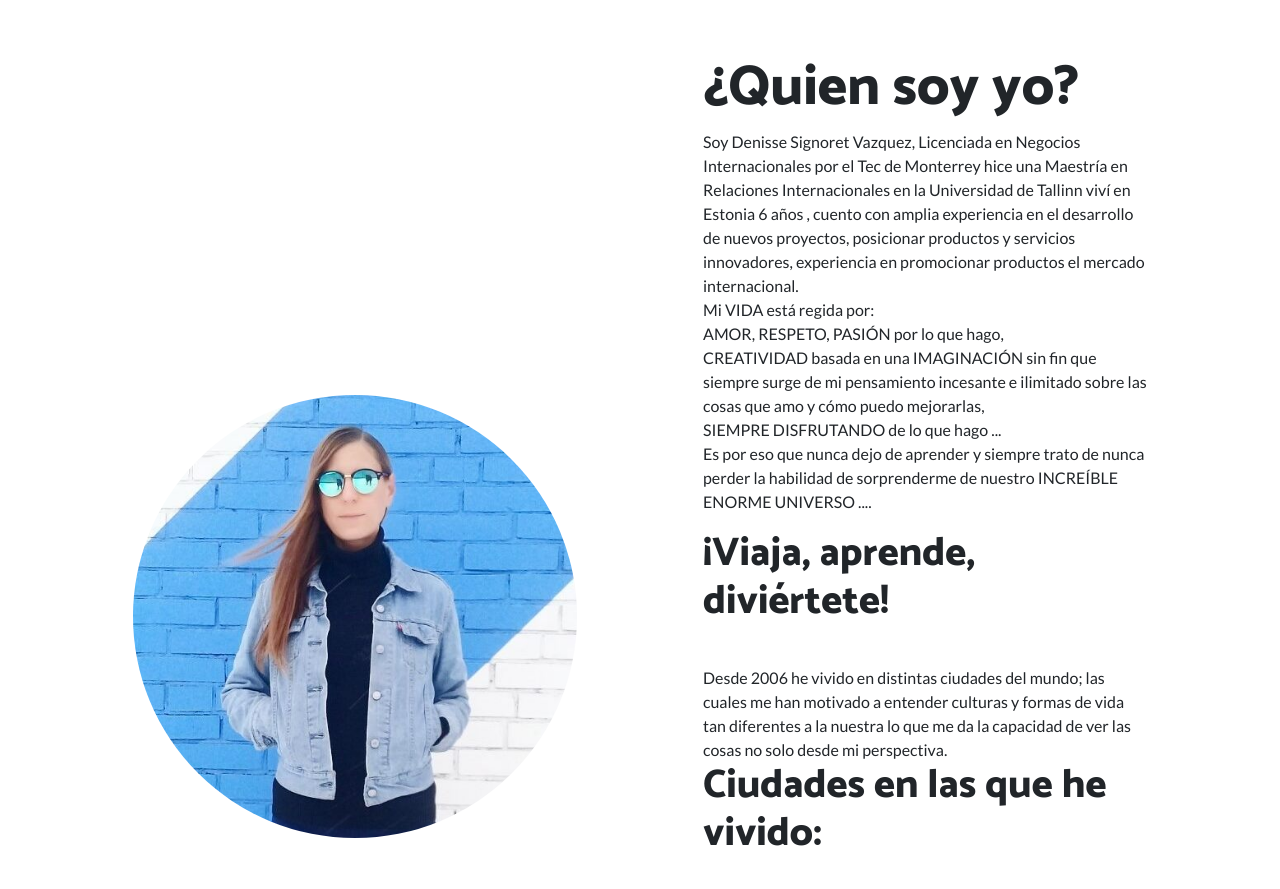
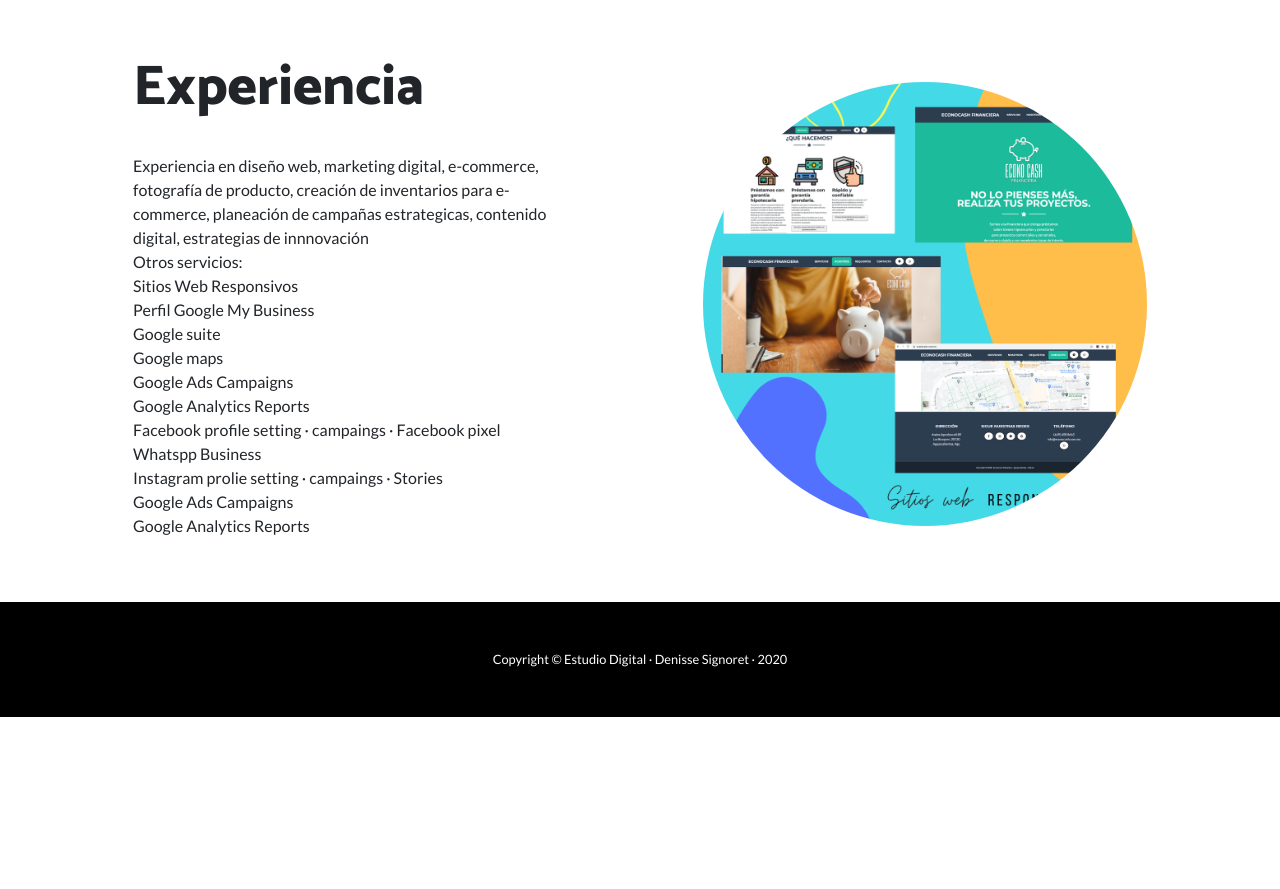
Before and after one commit to den-cmyk/DenisseSignoretAsesoraIndependiente, a website: page index.html in a window 1280 px wide. Shown: the part 1220-2109 px from the top of the page. After the commit the page ends 1937 px from the top, so only its background shows below. Drawn offline with Linux system fonts and the light colour scheme.

Commit message:
cambibos index

```diff
--- a/index.html
+++ b/index.html
@@ -52,7 +52,7 @@
   <header class="masthead text-center text-white">
     <div class="masthead-content">
       <div class="container">
-        <h1 class="masthead-heading mb-0">#SmartCampaings </h1>
+        <h1 class="masthead-heading mb-0">DS #SmartCampaings </h1>
         <h2 class="masthead-subheading mb-0">Diseño web · Marketing Digital</h2>
         <a href="Servicios.html" class="btn btn-primary btn-xl rounded-pill mt-5">Servicios</a>
       </div>
@@ -83,48 +83,7 @@
     </div>
   </section>
 
-  <section>
-    <div class="container">
-      <div class="row align-items-center">
-        <div class="col-lg-6">
-          <div class="p-5">
-            <img class="img-fluid rounded-circle" src="img/profile.jpg" alt="">
-          </div>
-        </div>
-        <div class="col-lg-6">
-          <div class="p-5">
-            <h2 class="display-4">¿Quien soy yo?</h2>
-            <p> Soy Denisse Signoret Vazquez, Licenciada en Negocios Internacionales por el Tec de Monterrey hice una
-              Maestría
-              en Relaciones Internacionales en la Universidad de Tallinn viví en Estonia 6 años
-              , cuento con amplia experiencia en el
-              desarrollo de nuevos proyectos, posicionar productos y servicios innovadores, experiencia en promocionar
-              productos el mercado internacional.
-              <br>Mi VIDA está regida por:
-              <br>AMOR, RESPETO, PASIÓN por lo que hago,
-              <br>CREATIVIDAD basada en una IMAGINACIÓN sin fin que siempre surge de mi pensamiento incesante e
-              ilimitado sobre las cosas que amo y cómo puedo mejorarlas,
-              <br>SIEMPRE DISFRUTANDO de lo que hago ...
-              <br>Es por eso que nunca dejo de aprender y siempre trato de nunca perder la habilidad de sorprenderme de
-              nuestro INCREÍBLE ENORME UNIVERSO ....
-              <br> <h1> ¡Viaja, aprende, diviértete!</h1></p>
-              <br> Desde 2006 he vivido en distintas ciudades del mundo; las cuales me han motivado a entender culturas y
-              formas de vida tan diferentes a la nuestra lo que me da la capacidad de ver las cosas no
-              solo desde mi perspectiva.
-              <br> <h1>Ciudades en las que he vivido:</h1>
-              <br>Montpellier, Francia 2006 en un intercambio en la universidad Montpellier Business School
-              <br>Montreal, Canada 2009 estudie 1 curso intensivo de fotografía profesional.
-              <br>Ciudad de México
-              <br>Málaga, España donde trabajé en una farmacéutica haciendo telemarketing al mercado estadeunidense.
-              <br> Tallinn, Estonia, donde estudie una maestria en Relaciones Internacionales, estudié Estonió, trabajé
-              en la mejor starup de Estonia donde conocí una cultura de trabajo tan respetuosa, eficiente y honesta que
-              amé! Tambien me dedique a administrar 11 departamentos de Airbnb.
-          </div>
-        </div>
 
-      </div>
-    </div>
-  </section>
 
   <section>
     <div class="container">
```
